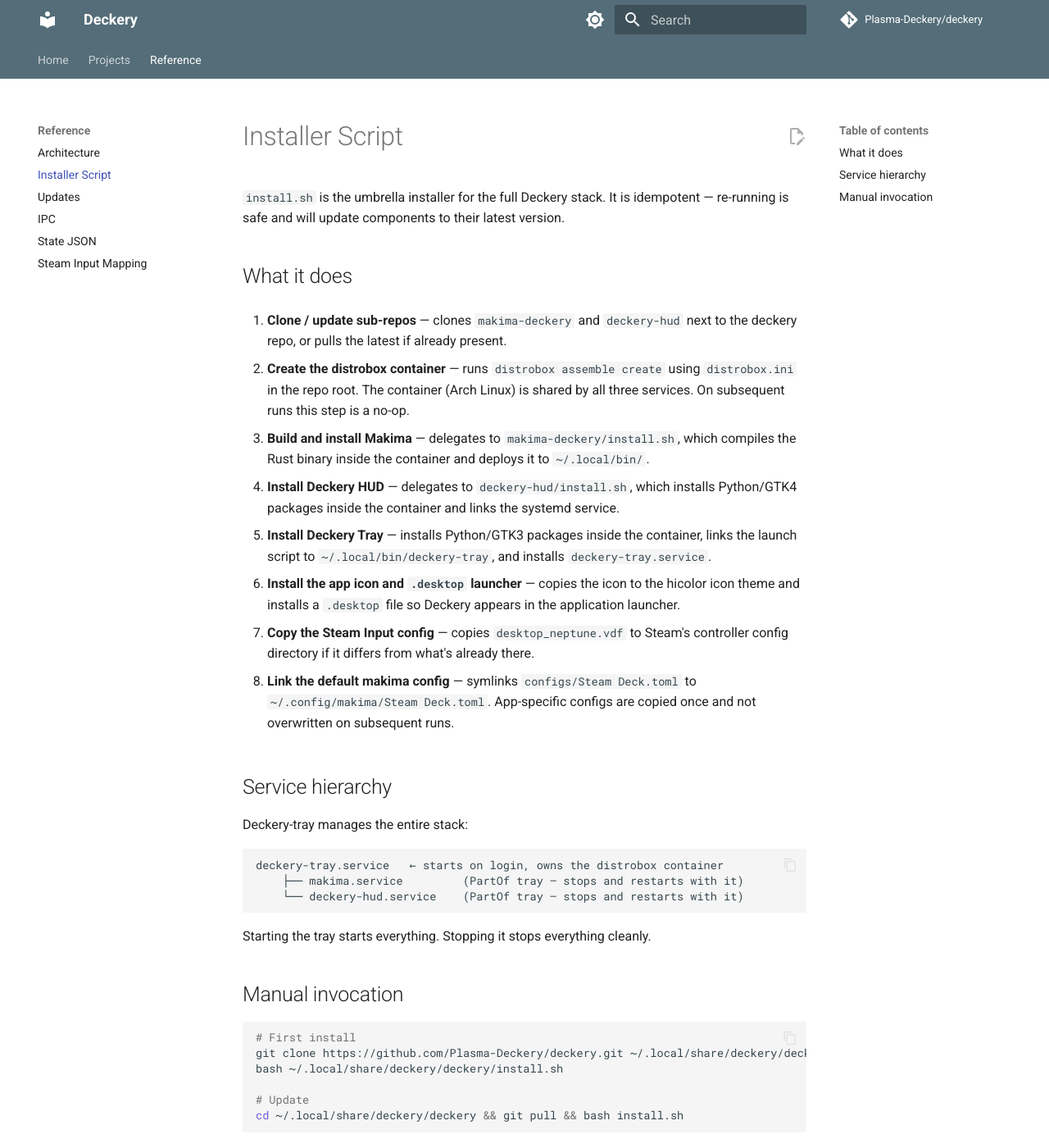
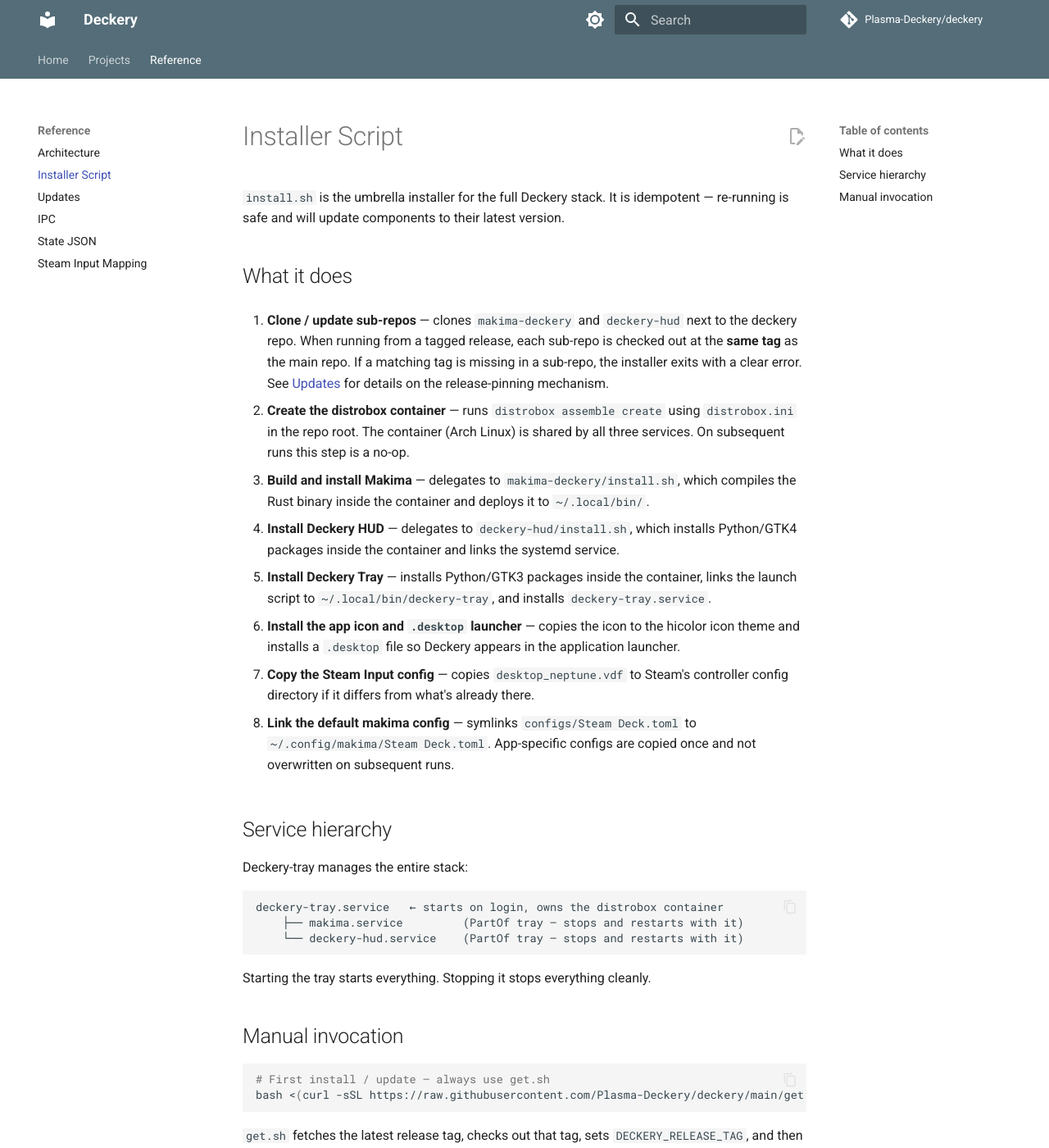
Before and after one commit to Plasma-Deckery/deckery, an MkDocs documentation site: the page built from docs/reference/installer-script.md, in a window 1280 px wide and 1400 px high. Shown: the whole window at 82% size. Built offline with MkDocs 1.6.1 and Material for MkDocs 9.7.7, drawn with Linux system fonts in a browser that asks for light colours; comment, search, counter and statistics services are not loaded; some of the changed text lies outside the part shown.

Commit message:
docs: update installer-script reference for release-pinning and get.sh update flow

````diff
--- a/docs/reference/installer-script.md
+++ b/docs/reference/installer-script.md
@@ -4,7 +4,7 @@
 
 ## What it does
 
-1. **Clone / update sub-repos** — clones `makima-deckery` and `deckery-hud` next to the deckery repo, or pulls the latest if already present.
+1. **Clone / update sub-repos** — clones `makima-deckery` and `deckery-hud` next to the deckery repo. When running from a tagged release, each sub-repo is checked out at the **same tag** as the main repo. If a matching tag is missing in a sub-repo, the installer exits with a clear error. See [Updates](updates.md) for details on the release-pinning mechanism.
 
 2. **Create the distrobox container** — runs `distrobox assemble create` using `distrobox.ini` in the repo root. The container (Arch Linux) is shared by all three services. On subsequent runs this step is a no-op.
 
@@ -35,10 +35,8 @@
 ## Manual invocation
 
 ```bash
-# First install
-git clone https://github.com/Plasma-Deckery/deckery.git ~/.local/share/deckery/deckery
-bash ~/.local/share/deckery/deckery/install.sh
+# First install / update — always use get.sh
+bash <(curl -sSL https://raw.githubusercontent.com/Plasma-Deckery/deckery/main/get.sh)
+```
 
-# Update
-cd ~/.local/share/deckery/deckery && git pull && bash install.sh
-```
+`get.sh` fetches the latest release tag, checks out that tag, sets `DECKERY_RELEASE_TAG`, and then calls `install.sh`. Running `install.sh` directly without this env var skips release pinning and runs in development mode (sub-repos pull their latest main branch instead of a matching tag).
````
